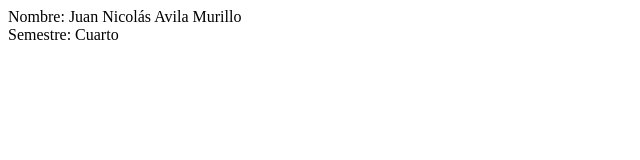
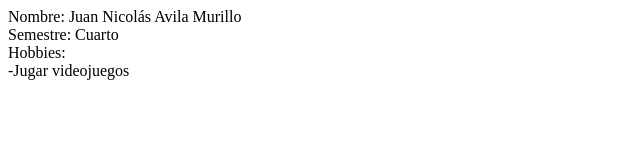
Before and after one commit to Juan-avila1507/git_taller_, a plain HTML site: page index.html in a window 1280 px wide. Shown: the whole page, without its empty margins (0-640 px from the left). Drawn offline with Linux system fonts and the light colour scheme.

Commit message:
Cuarto commit

```diff
--- a/index.html
+++ b/index.html
@@ -8,6 +8,8 @@
 <body>
     <div>Nombre: Juan Nicolás Avila Murillo </div>
     <div>Semestre: Cuarto</div>
+    <div>Hobbies:</div>
+    <div> -Jugar videojuegos</div>
 
 </body>
 </html>
```
